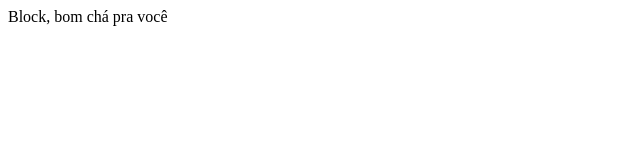
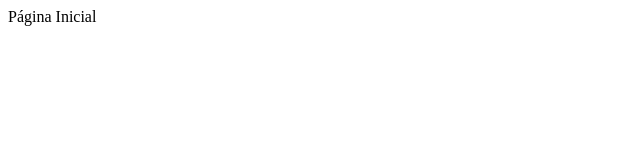
Before and after one commit to nicolasddm/gaminvest, a Next.js app: page / in a window 1280 px wide. Shown: the top 160 px of the page, without its empty margins (0-640 px from the left). Built offline with nearby package versions, Linux system fonts and the light colour scheme.

Commit message:
Adicionar Página Inicial

```diff
--- a/pages/index.js
+++ b/pages/index.js
@@ -1,5 +1,5 @@
 function Home() {
-    return <div>Block, bom chá pra você</div>
+    return <div>Página Inicial</div>
 }
 
 export default Home
```
